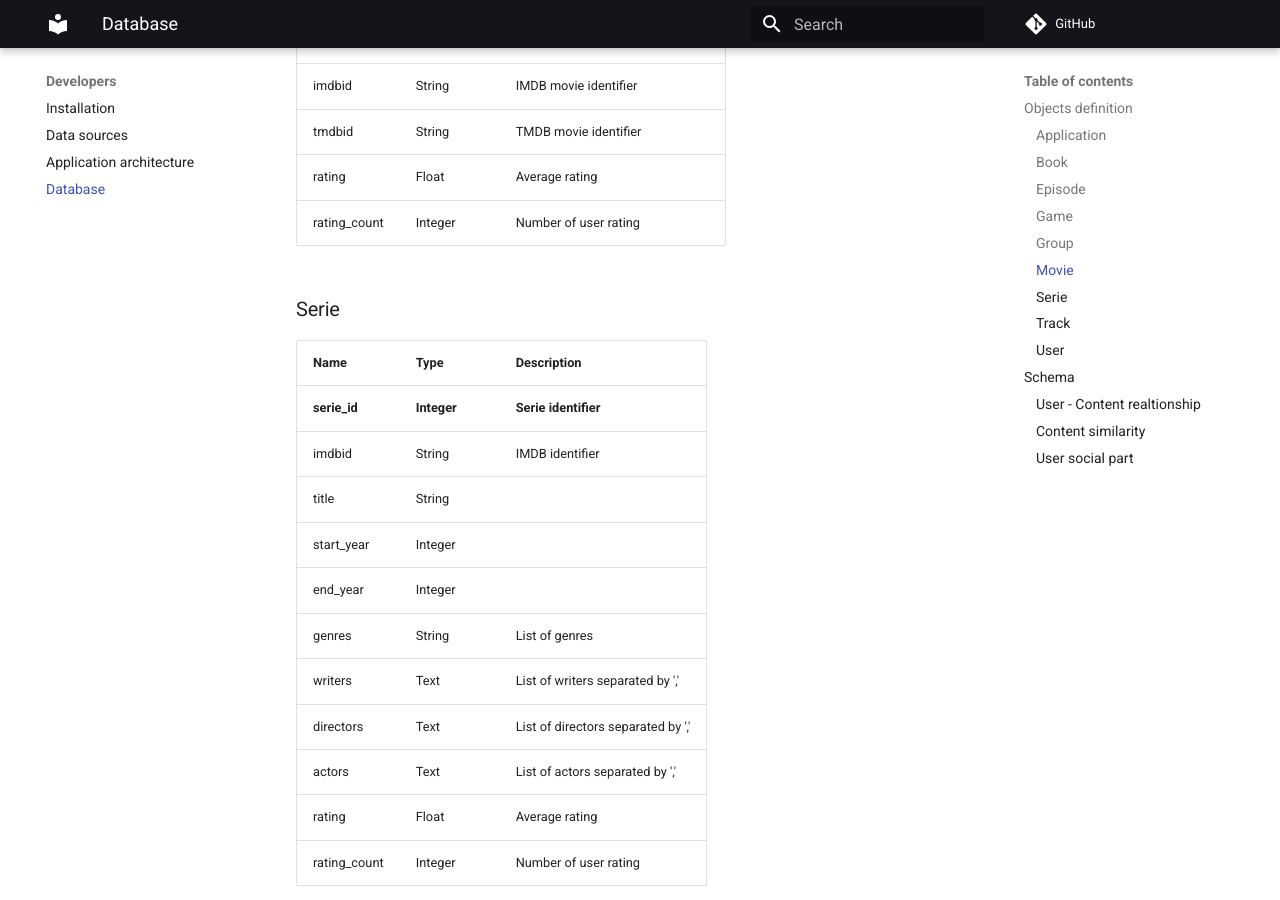
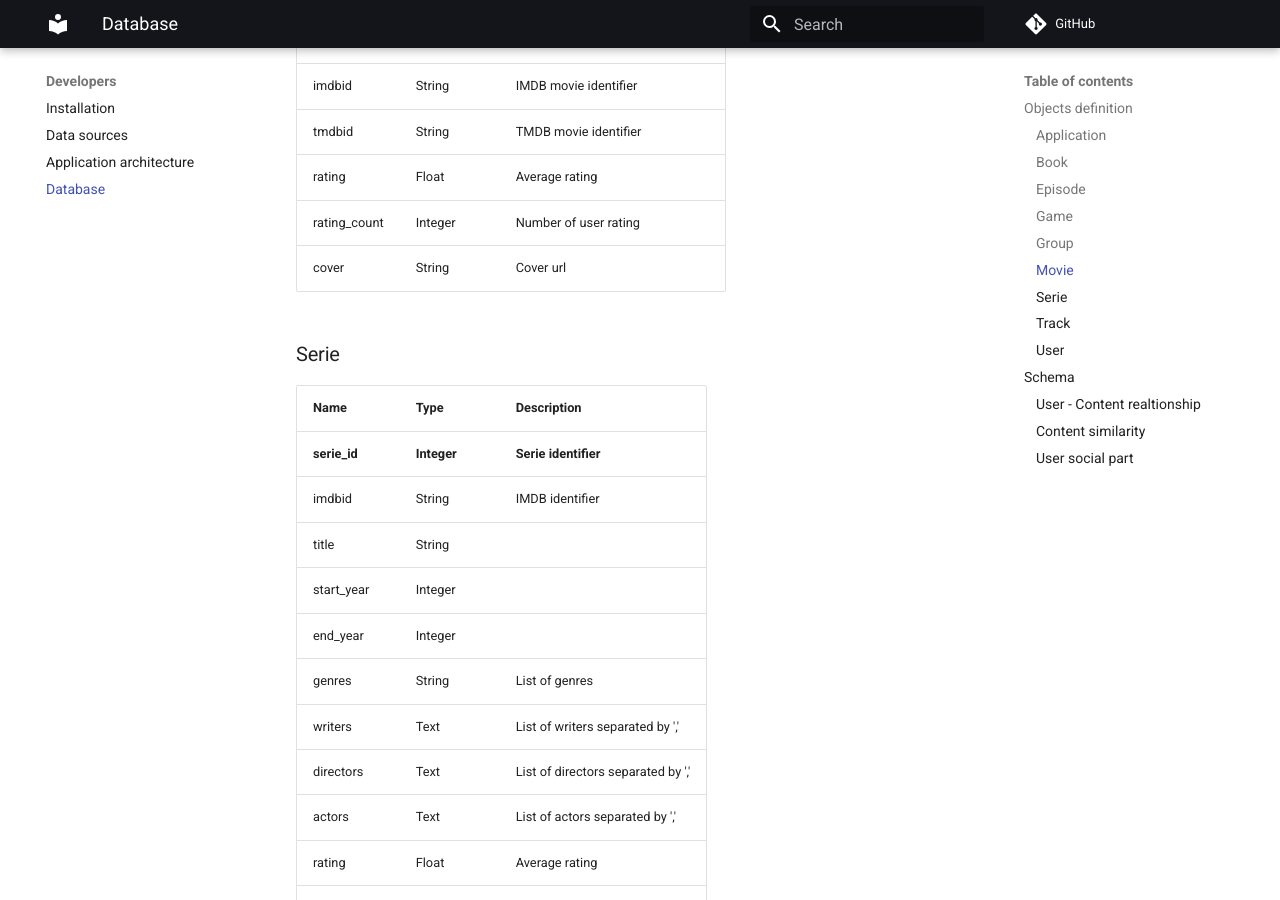
Before and after one commit to RomainCtl/RecoFinement, an MkDocs documentation site: the page built from docs/developers/database.md, in a window 1280 px wide and 900 px high, scrolled down 3768 px. Built offline with MkDocs 1.6.1 and Material for MkDocs 9.7.7, drawn with Linux system fonts in a browser that asks for light colours; comment, search, counter and statistics services are not loaded.

Commit message:
Add movie cover url

```diff
--- a/docs/developers/database.md
+++ b/docs/developers/database.md
@@ -95,6 +95,7 @@
 | tmdbid | String | TMDB movie identifier |
 | rating | Float | Average rating |
 | rating_count | Integer | Number of user rating |
+| cover | String | Cover url |
 
 ### Serie
 
```
Also changed, not shown: docs/assets/images/Recofinement_recovery_dataset.png.
